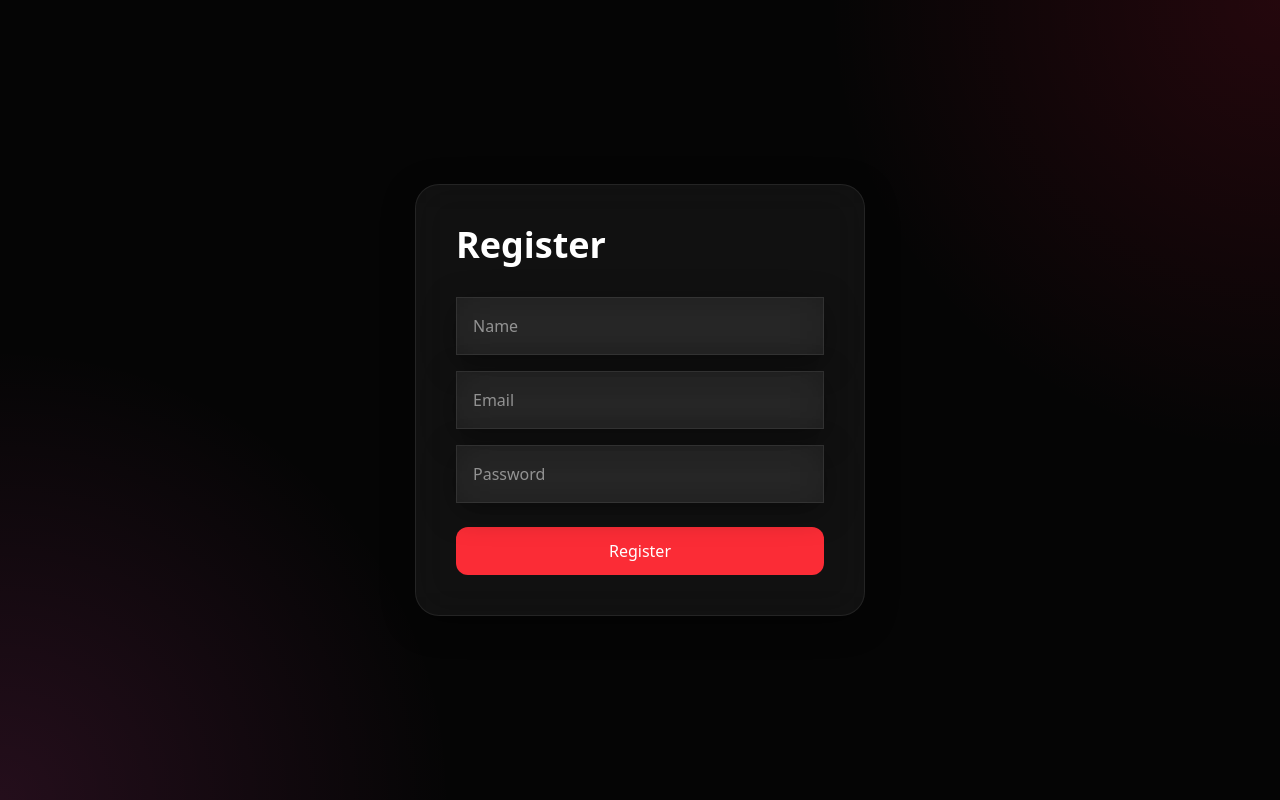
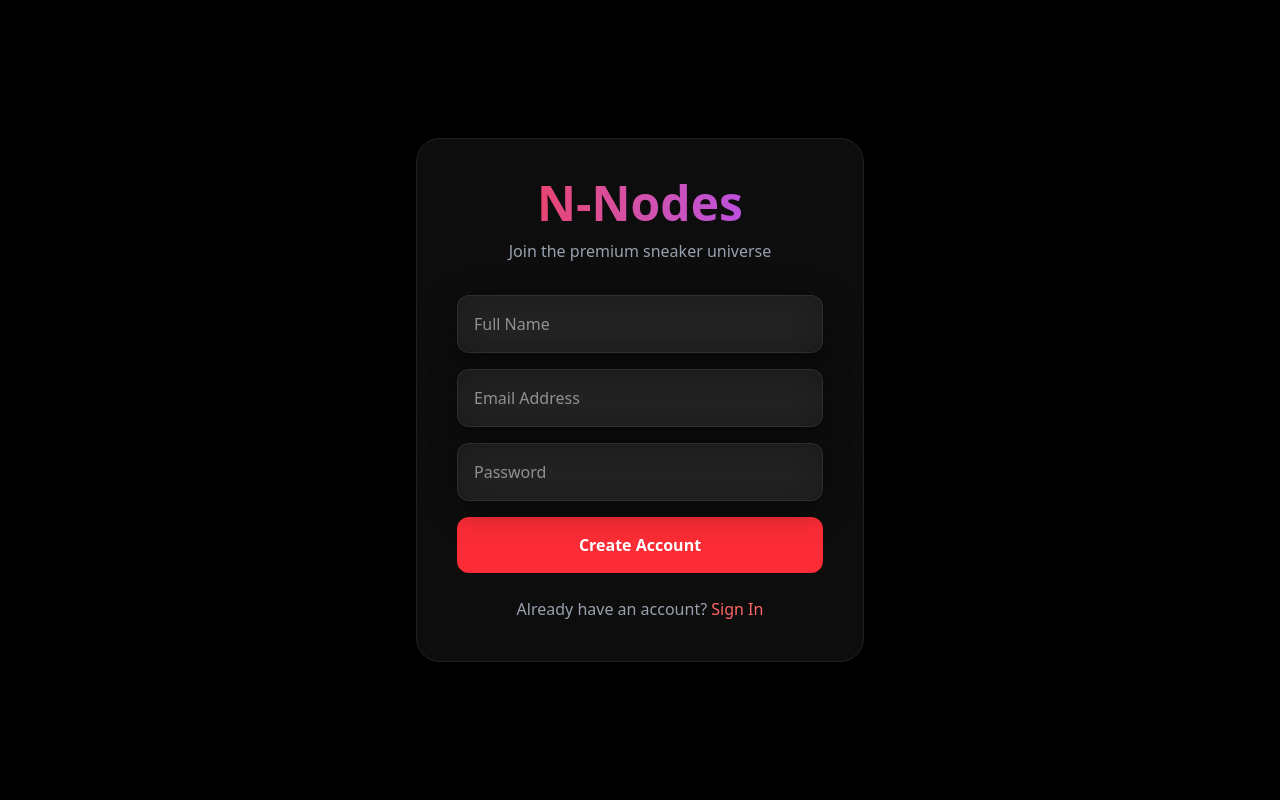
Before and after one commit to RukmaniIslary/N-nodes, a Next.js app: page /register in a window 1280 px wide. Built offline with nearby package versions, Linux system fonts and the light colour scheme.

Commit message:
redesign auth pages

```diff
--- a/src/app/login/page.tsx
+++ b/src/app/login/page.tsx
@@ -2,103 +2,180 @@
 
 import { useState } from "react";
 import { signIn } from "next-auth/react";
+import Link from "next/link";
 
 export default function LoginPage() {
+  const [email, setEmail] = useState("");
+  const [password, setPassword] = useState("");
 
-  const [email,setEmail] =
-    useState("");
+  const [loading, setLoading] =
+    useState(false);
 
-  const [password,setPassword] =
+  const [error, setError] =
     useState("");
 
   async function submit() {
+    setLoading(true);
+    setError("");
 
-    await signIn(
+    const result = await signIn(
       "credentials",
       {
         email,
         password,
-        redirect: true,
-        callbackUrl: "/dashboard"
+        redirect: false,
       }
     );
 
+    if (result?.error) {
+      setError(
+        "Invalid email or password"
+      );
+      setLoading(false);
+      return;
+    }
+
+    window.location.href =
+      "/dashboard";
   }
 
   return (
-
     <div
       className="
       min-h-screen
       flex
       items-center
       justify-center
+      px-6
+      bg-black
       "
     >
-
       <div
         className="
+        w-full
+        max-w-md
         glass
+        rounded-3xl
         p-10
-        rounded-3xl
-        w-[450px]
+        border
+        border-white/10
         "
       >
-
+        <div className="text-center mb-8">
           <h1
             className="
-          text-4xl
+            text-5xl
             font-black
-          mb-8
+            bg-gradient-to-r
+            from-red-500
+            to-purple-500
+            bg-clip-text
+            text-transparent
             "
           >
-          Login
+            N-Nodes
           </h1>
 
+          <p
+            className="
+            text-gray-400
+            mt-3
+            "
+          >
+            Welcome back
+          </p>
+        </div>
+
+        {error && (
+          <div
+            className="
+            bg-red-500/10
+            border
+            border-red-500/30
+            text-red-400
+            p-3
+            rounded-xl
+            mb-4
+            "
+          >
+            {error}
+          </div>
+        )}
+
+        <div className="space-y-4">
           <input
-          placeholder="Email"
-          className="glass p-4 w-full"
-          onChange={(e)=>
+            type="email"
+            placeholder="Email Address"
+            value={email}
+            onChange={(e) =>
               setEmail(
                 e.target.value
               )
             }
+            className="
+            glass
+            p-4
+            w-full
+            rounded-xl
+            "
           />
 
           <input
             type="password"
             placeholder="Password"
+            value={password}
+            onChange={(e) =>
+              setPassword(
+                e.target.value
+              )
+            }
             className="
             glass
             p-4
             w-full
-          mt-4
+            rounded-xl
             "
-          onChange={(e)=>
-            setPassword(
-              e.target.value
-            )
-          }
           />
 
           <button
             onClick={submit}
+            disabled={loading}
             className="
+            w-full
             bg-red-500
-          px-6
-          py-3
+            hover:bg-red-600
+            transition
+            py-4
             rounded-xl
-          mt-6
-          w-full
+            font-bold
+            disabled:opacity-50
             "
           >
-          Login
+            {loading
+              ? "Signing In..."
+              : "Sign In"}
           </button>
-
         </div>
 
+        <div
+          className="
+          text-center
+          mt-6
+          text-gray-400
+          "
+        >
+          Don't have an account?{" "}
+          <Link
+            href="/register"
+            className="
+            text-red-400
+            hover:text-red-300
+            "
+          >
+            Create Account
+          </Link>
         </div>
-
+      </div>
+    </div>
   );
-
 }
--- a/src/app/register/page.tsx
+++ b/src/app/register/page.tsx
@@ -2,20 +2,41 @@
 
 import { useState } from "react";
 import { useRouter } from "next/navigation";
+import Link from "next/link";
 
 export default function RegisterPage() {
   const router = useRouter();
 
-  const [name, setName] = useState("");
-  const [email, setEmail] = useState("");
-  const [password, setPassword] = useState("");
+  const [name, setName] =
+    useState("");
+
+  const [email, setEmail] =
+    useState("");
+
+  const [password, setPassword] =
+    useState("");
+
+  const [loading, setLoading] =
+    useState(false);
+
+  const [error, setError] =
+    useState("");
+
+  const [success, setSuccess] =
+    useState("");
 
   async function submit() {
     try {
-      const response = await fetch("/api/register", {
+      setLoading(true);
+      setError("");
+      setSuccess("");
+
+      const response =
+        await fetch("/api/register", {
           method: "POST",
           headers: {
-          "Content-Type": "application/json",
+            "Content-Type":
+              "application/json",
           },
           body: JSON.stringify({
             name,
@@ -24,19 +45,34 @@ export default function RegisterPage() {
           }),
         });
 
-      const data = await response.json();
+      const data =
+        await response.json();
 
       if (!response.ok) {
-        alert(data.error || "Registration failed");
+        setError(
+          data.error ||
+            "Registration failed"
+        );
+        setLoading(false);
         return;
       }
 
-      alert("Account created successfully");
+      setSuccess(
+        "Account created successfully. Redirecting..."
+      );
 
+      setTimeout(() => {
         router.push("/login");
+      }, 1500);
+
     } catch (error) {
       console.error(error);
-      alert("Registration failed");
+
+      setError(
+        "Registration failed"
+      );
+    } finally {
+      setLoading(false);
     }
   }
 
@@ -47,58 +83,174 @@ export default function RegisterPage() {
       flex
       items-center
       justify-center
+      px-6
+      bg-black
       "
     >
       <div
         className="
+        w-full
+        max-w-md
         glass
+        rounded-3xl
         p-10
-        rounded-3xl
-        w-[450px]
+        border
+        border-white/10
+        "
+      >
+        <div
+          className="
+          text-center
+          mb-8
           "
         >
           <h1
             className="
-          text-4xl
+            text-5xl
             font-black
-          mb-8
+            bg-gradient-to-r
+            from-red-500
+            to-purple-500
+            bg-clip-text
+            text-transparent
             "
           >
-          Register
+            N-Nodes
           </h1>
 
+          <p
+            className="
+            text-gray-400
+            mt-3
+            "
+          >
+            Join the premium sneaker universe
+          </p>
+        </div>
+
+        {error && (
+          <div
+            className="
+            bg-red-500/10
+            border
+            border-red-500/30
+            text-red-400
+            p-3
+            rounded-xl
+            mb-4
+            "
+          >
+            {error}
+          </div>
+        )}
+
+        {success && (
+          <div
+            className="
+            bg-green-500/10
+            border
+            border-green-500/30
+            text-green-400
+            p-3
+            rounded-xl
+            mb-4
+            "
+          >
+            {success}
+          </div>
+        )}
+
+        <div className="space-y-4">
+
           <input
-          placeholder="Name"
-          className="glass p-4 w-full"
-          onChange={(e) => setName(e.target.value)}
+            placeholder="Full Name"
+            value={name}
+            onChange={(e) =>
+              setName(
+                e.target.value
+              )
+            }
+            className="
+            glass
+            p-4
+            w-full
+            rounded-xl
+            "
           />
 
           <input
-          placeholder="Email"
-          className="glass p-4 w-full mt-4"
-          onChange={(e) => setEmail(e.target.value)}
+            type="email"
+            placeholder="Email Address"
+            value={email}
+            onChange={(e) =>
+              setEmail(
+                e.target.value
+              )
+            }
+            className="
+            glass
+            p-4
+            w-full
+            rounded-xl
+            "
           />
 
           <input
             type="password"
             placeholder="Password"
-          className="glass p-4 w-full mt-4"
-          onChange={(e) => setPassword(e.target.value)}
+            value={password}
+            onChange={(e) =>
+              setPassword(
+                e.target.value
+              )
+            }
+            className="
+            glass
+            p-4
+            w-full
+            rounded-xl
+            "
           />
 
           <button
             onClick={submit}
+            disabled={loading}
             className="
+            w-full
             bg-red-500
-          px-6
-          py-3
+            hover:bg-red-600
+            transition
+            py-4
             rounded-xl
-          mt-6
-          w-full
+            font-bold
+            disabled:opacity-50
             "
           >
-          Register
+            {loading
+              ? "Creating Account..."
+              : "Create Account"}
           </button>
+
+        </div>
+
+        <div
+          className="
+          text-center
+          mt-6
+          text-gray-400
+          "
+        >
+          Already have an account?{" "}
+          <Link
+            href="/login"
+            className="
+            text-red-400
+            hover:text-red-300
+            "
+          >
+            Sign In
+          </Link>
+        </div>
       </div>
     </div>
   );
```
Lines whose indentation alone changed are shown as unchanged.
